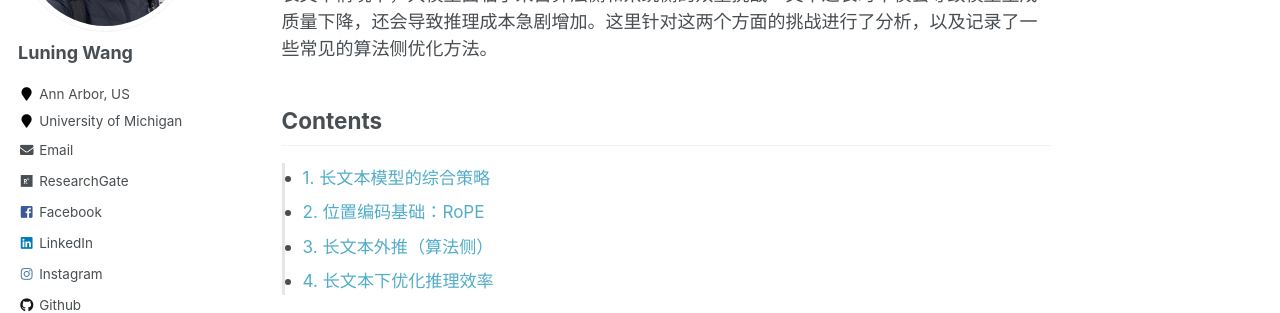
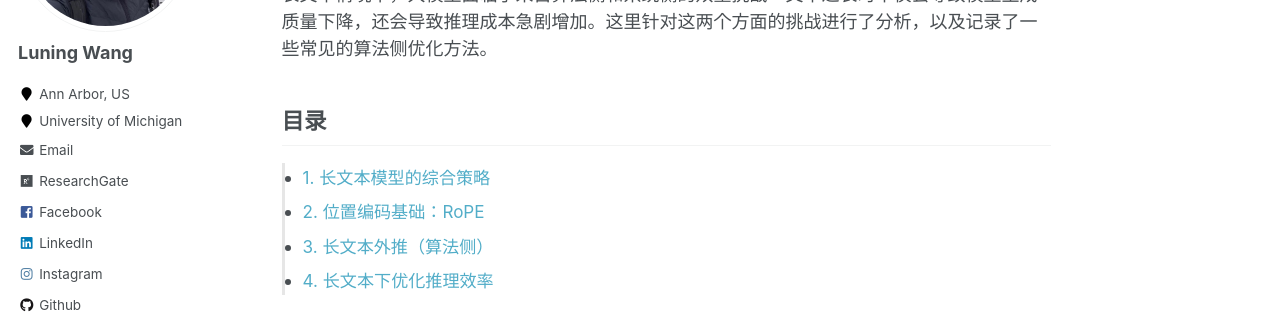
Before and after one commit to wln20/wln20.github.io, a Jekyll site: the page built from _posts/2025-10-30-LongContext.md, in a window 1280 px wide and 900 px high. Shown: the part 261-574 px from the top of the window. Built offline with Jekyll 4.4.1, drawn with Linux system fonts in a browser that asks for light colours; formulas are drawn with MathJax 3.

Commit message:
Translate 'Contents' to '目录' in LongContext.md

```diff
--- a/_posts/2025-10-30-LongContext.md
+++ b/_posts/2025-10-30-LongContext.md
@@ -12,7 +12,7 @@ tags:
 
 长文本情境下，大模型面临了来自算法侧和系统侧的双重挑战：文本过长时不仅会导致模型生成质量下降，还会导致推理成本急剧增加。这里针对这两个方面的挑战进行了分析，以及记录了一些常见的算法侧优化方法。
 
-## Contents
+## 目录
 {: .no_toc}
 
 * TOC
```
